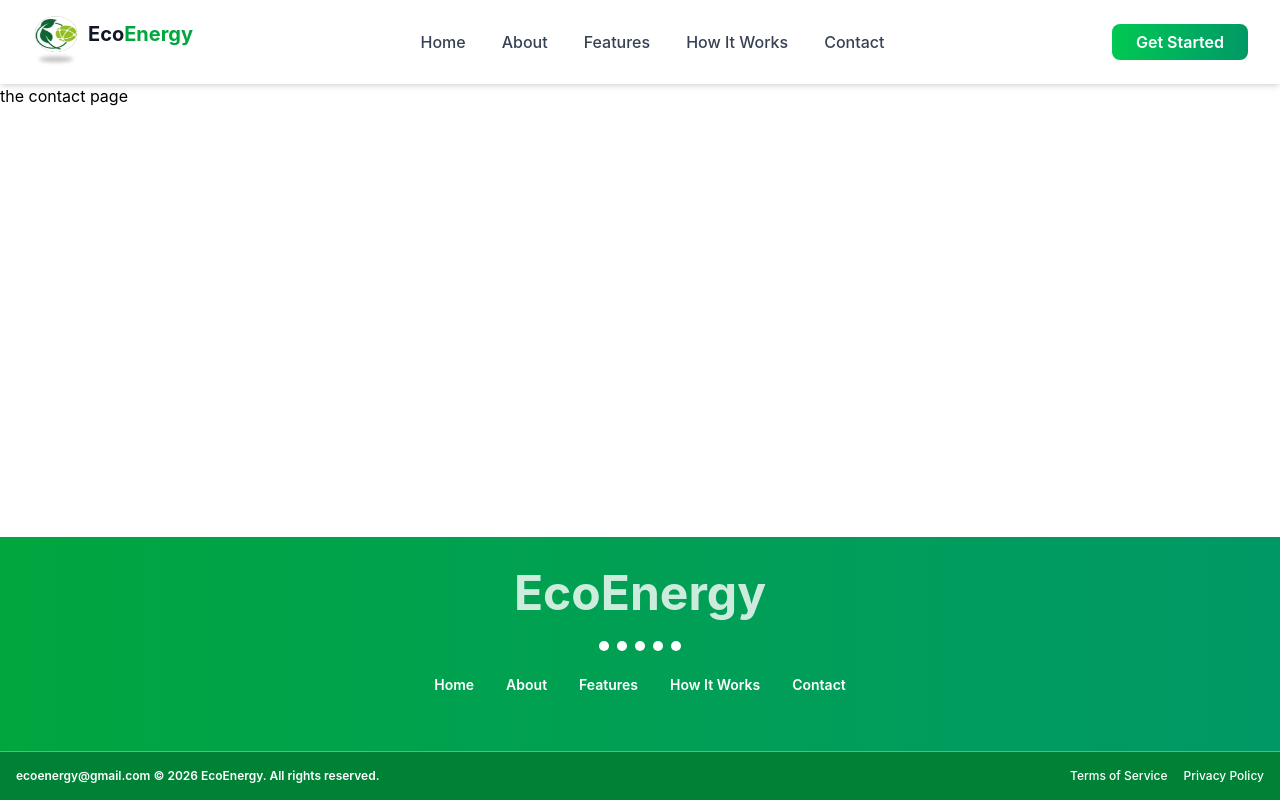
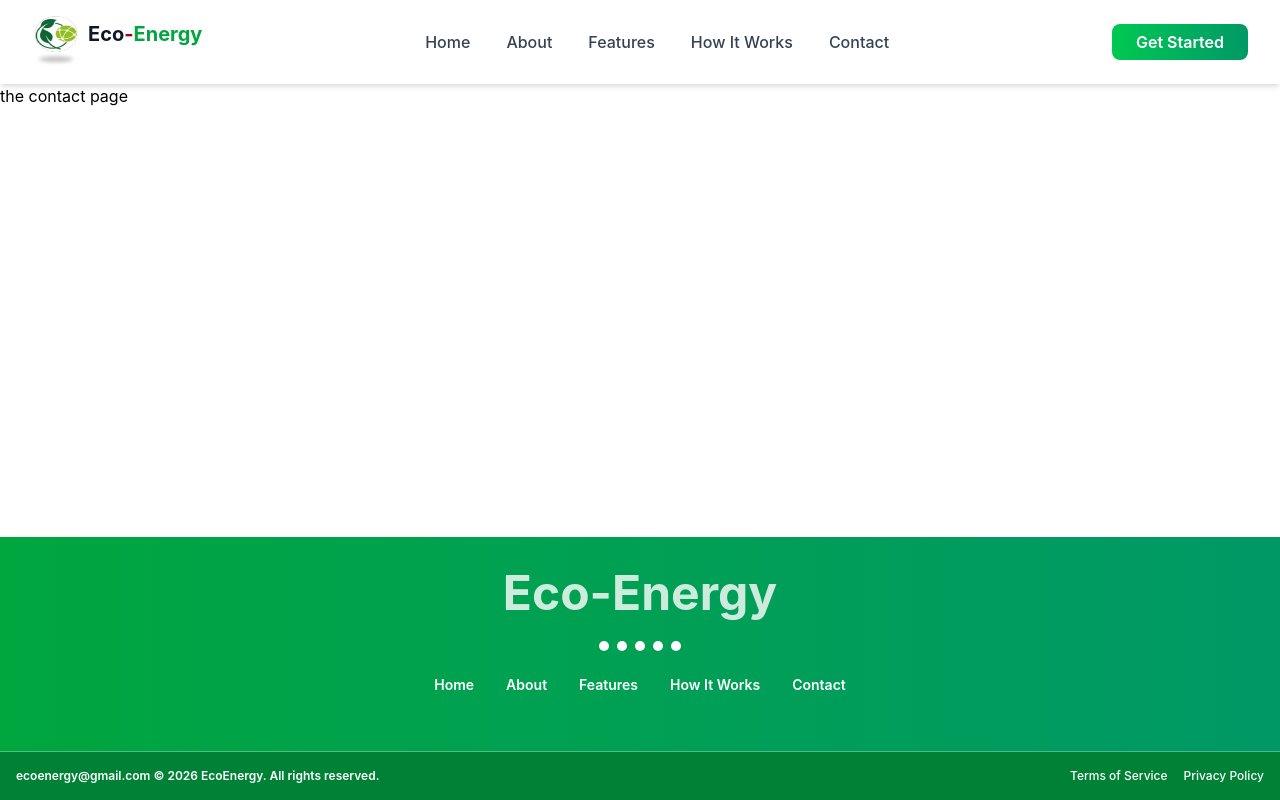
Before and after one commit to berwakellia/Eco-Energy, a React app in the folder Frontend/: page /contact in a window 1280 px wide. Built offline with nearby package versions, Linux system fonts and the light colour scheme; the HTML template or start-up script is replaced by a standard one.

Commit message:
chore:done

```diff
--- a/Frontend/src/components/Footer.jsx
+++ b/Frontend/src/components/Footer.jsx
@@ -23,7 +23,7 @@ export default function Footer() {
       <div className="max-w-7xl mx-auto px-4 py-8">
         <div className="text-center mb-6">
           <h2 className="text-4xl md:text-5xl font-bold text-white opacity-80 mb-4">
-            EcoEnergy
+            Eco-Energy
           </h2>
         </div>
 
--- a/Frontend/src/components/Header.jsx
+++ b/Frontend/src/components/Header.jsx
@@ -23,11 +23,11 @@ function Header() {
         <div className="flex justify-between items-center">
           <Link to="/" className="flex justify-center items-center space-x-2 group">
             <img
-              src="/public/ecoIcon.png"
+              src="/ecoIcon.png"
               className="w-12 h-13 text-green-600"
             />
             <span className="text-xl mb-4 font-bold text-gray-900 hidden sm:inline">
-              Eco<span className="text-green-600">Energy</span>
+              Eco<span className="text-green-600"><span className="text-red-800">-</span>Energy</span>
             </span>
           </Link>
 
--- a/Frontend/src/components/HeroSection.jsx
+++ b/Frontend/src/components/HeroSection.jsx
@@ -1,6 +1,3 @@
-import WaterEnergyWasste from "../../public/WaterEnergyWaste.png"
-import Machine from "../../public/Machine.jpg"
-import Sustainable from "../../public/Sustainable.png"
 export default function HeroSection() {
   return (
     <div className="relative bg-[#020617] text-white overflow-hidden min-h-screen flex flex-col justify-center items-center px-6">
@@ -28,7 +25,7 @@ export default function HeroSection() {
         {/* Card 1 */}
         <div className="flex items-center gap-4 px-8 py-6 border-b md:border-b-0 md:border-r border-white/10">
           <div className="w-10 h-10 bg-green-500/20 rounded-full flex items-center justify-center">
-            <img src={Sustainable} className="w-10 h-10 bg-green-500/20 rounded-full"  />
+            <img src='/Sustainable.png' className="w-10 h-10 bg-green-500/20 rounded-full"  />
           </div>
           <div>
             <h2 className="text-xl font-semibold">100%</h2>
@@ -39,7 +36,7 @@ export default function HeroSection() {
         {/* Card 2 */}
         <div className="flex items-center gap-4 px-8 py-6 border-b md:border-b-0 md:border-r border-white/10">
           <div className="w-10 h-10 bg-green-500/20 rounded-full flex items-center justify-center">
-            <img src={Machine} className="w-10 h-10 bg-green-500/20 rounded-full"  />
+            <img src='/Machine.jpg' className="w-10 h-10 bg-green-500/20 rounded-full"  />
           </div>
           <div>
             <h2 className="text-xl font-semibold">100%</h2>
@@ -50,7 +47,7 @@ export default function HeroSection() {
         {/* Card 3 */}
         <div className="flex items-center gap-4 px-8 py-6">
           <div className="w-10 h-10 bg-green-500/20 rounded-full flex items-center justify-center">
-            <img src={WaterEnergyWasste} className="w-10 h-10 bg-green-500/20 rounded-full"  />
+            <img src='/WaterEnergyWaste.png' className="w-10 h-10 bg-green-500/20 rounded-full"  />
           </div>
           <div>
             <h2 className="text-xl font-semibold">100%</h2>
```
